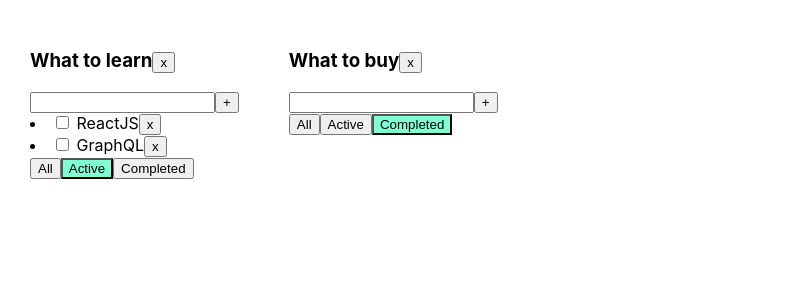
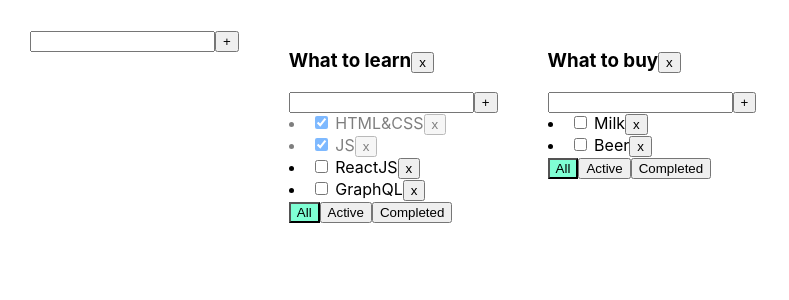
Before and after one commit to gapyoqq/ToDoList, a React (Create React App) app: page / in a window 1280 px wide. Shown: the top 300 px of the page, without its empty margins (0-789 px from the left). Built offline with nearby package versions, Linux system fonts and the light colour scheme.

Commit message:
added opportunity to create more  than 1 TL

```diff
--- /dev/null
+++ b/src/AddItemForm.tsx
@@ -0,0 +1,43 @@
+import React, {ChangeEvent, KeyboardEvent, useState} from "react";
+
+type AddItemFormPropsType = {
+    addItem: (title: string) => void
+
+}
+
+export function AddItemForm(props: AddItemFormPropsType) {
+    const [newTaskTitle, setNewTaskTitle] = useState('')
+    const [errorMyMessage, setErrorMyMessage] = useState<string | null>(null)
+    const onNewTitleChangeHandler = (e: ChangeEvent<HTMLInputElement>) => {
+        setNewTaskTitle(e.currentTarget.value)
+    }
+    const onKeyPressHandler = (e: KeyboardEvent<HTMLInputElement>) => {
+        setErrorMyMessage(null)
+        if (e.charCode == 13) {
+            props.addItem(newTaskTitle)
+            setNewTaskTitle('')
+        }
+    }
+    const addTask = () => {
+        if (newTaskTitle.trim() !== '') {
+            props.addItem(newTaskTitle.trim())
+            setNewTaskTitle('')
+        } else {
+            setErrorMyMessage('Title is required')
+        }
+    }
+
+    return <div>
+        <input
+            className={errorMyMessage ? 'error' : ''}
+            onKeyPress={onKeyPressHandler}
+            value={newTaskTitle}
+            onChange={onNewTitleChangeHandler}/>
+        <button onClick={addTask}>
+            +
+        </button>
+
+        {errorMyMessage && <div className='error-message'>{errorMyMessage}</div>}
+
+    </div>
+}
--- a/src/App.tsx
+++ b/src/App.tsx
@@ -2,6 +2,7 @@
 import './App.css';
 import {TaskType, Todolist} from './Todolist';
 import {v1} from "uuid";
+import {AddItemForm} from "./AddItemForm";
 
 
 export type FilterValuesType = 'all' | 'completed' | 'active'
@@ -11,6 +12,10 @@
     filter: FilterValuesType
 }
 
+type TasksStateType = {
+    [key: string]: TaskType[]
+
+}
 
 function App() {
 
@@ -46,8 +51,9 @@
             setTodolists([...todolists])
         }
     }
+
     let removeTodolist = (todolistId: string) => {
-        let filteredTodolist = todolists.filter((t=> t.id !==todolistId ))
+        let filteredTodolist = todolists.filter((t => t.id !== todolistId))
         setTodolists(filteredTodolist)
         delete tasksObj[todolistId]
         setTasks({...tasksObj})
@@ -59,11 +65,11 @@
 
 
     let [todolists, setTodolists] = useState<Array<TodolistType>>([
-        {id: todolistId1, title: 'What to learn', filter: 'active'},
-        {id: todolistId2, title: 'What to buy', filter: 'completed'}
+        {id: todolistId1, title: 'What to learn', filter: 'all'},
+        {id: todolistId2, title: 'What to buy', filter: 'all'}
     ])
 
-    let [tasksObj, setTasks] = useState({
+    let [tasksObj, setTasks] = useState<TasksStateType>({
         [todolistId1]: [{id: v1(), title: "HTML&CSS", isDone: true},
             {id: v1(), title: "JS", isDone: true},
             {id: v1(), title: "ReactJS", isDone: false},
@@ -72,8 +78,24 @@
             {id: v1(), title: "Beer", isDone: false}]
     })
 
+    function addTodolist(title: string) {
+
+        let todolist: TodolistType = {
+            id: v1(),
+            filter: "all",
+            title: title
+        }
+
+        setTodolists([todolist, ...todolists])
+        setTasks({
+            ...tasksObj,
+            [todolist.id]: []
+        })
+    }
+
     return (
         <div className="App">
+            <AddItemForm addItem={addTodolist}/>
             {
 
                 todolists.map((tl) => {
--- a/src/Todolist.tsx
+++ b/src/Todolist.tsx
@@ -1,7 +1,6 @@
-import React, {ChangeEvent, useState, KeyboardEvent} from 'react';
+import React, {ChangeEvent} from 'react';
 import {FilterValuesType} from "./App";
-
-
+import {AddItemForm} from "./AddItemForm";
 
 
 export type TaskType = {
@@ -16,7 +15,7 @@
     title: string
     tasks: Array<TaskType>
     removeTask: (taskId: string, todolistId: string) => void
-    changeFilter: (value: FilterValuesType, todolistId:string) => void
+    changeFilter: (value: FilterValuesType, todolistId: string) => void
     addTask: (newTaskTitle: string, todolistId: string) => void
     changeStatus: (taskId: string, isDone: boolean, todolistId: string) => void
     filter: FilterValuesType
@@ -24,67 +23,39 @@
 }
 
 export function Todolist(props: PropsType) {
-    const [newTaskTitle, setNewTaskTitle] = useState('')
-    const [errorMyMessage, setErrorMyMessage] = useState<string | null>(null)
 
-    const onNewTitleChangeHandler = (e: ChangeEvent<HTMLInputElement>) => {
-        setNewTaskTitle(e.currentTarget.value)
-    }
-    const onKeyPressHandler = (e: KeyboardEvent<HTMLInputElement>) => {
-        setErrorMyMessage(null)
-        if (e.charCode == 13) {
-            props.addTask(newTaskTitle, props.id)
-            setNewTaskTitle('')
-        }
-    }
-    const addTask = () => {
-        if (newTaskTitle.trim() !== '') {
-            props.addTask(newTaskTitle.trim(),props.id)
-            setNewTaskTitle('')
-        }
-        else {
-            setErrorMyMessage('Title is required')
-        }
-    }
     const onAllClickHandler = () => {
         props.changeFilter('all', props.id)
 
     }
     const onActiveClickHandler = () => {
-        props.changeFilter('active',props.id)
+        props.changeFilter('active', props.id)
     }
     const onCompletedClickHandler = () => {
-        props.changeFilter('completed',props.id)
+        props.changeFilter('completed', props.id)
     }
-const removeTodolist =  () => {
+    const removeTodolist = () => {
         props.removeTodolist(props.id)
-}
+    }
 
+    const addTask = (title:string) => {
+        props.addTask(title,props.id)
+    }
     return <div>
-        <h3>{props.title}<button onClick={removeTodolist}>x</button></h3>
-        <div>
-            <input
-                className={errorMyMessage ? 'error' : ''}
-                onKeyPress={onKeyPressHandler}
-                value={newTaskTitle}
-                onChange={onNewTitleChangeHandler}/>
-            <button onClick={addTask}>
-                +
-            </button>
-
-            {errorMyMessage && <div className='error-message'>{errorMyMessage}</div>}
-
-        </div>
+        <h3>{props.title}
+            <button onClick={removeTodolist}>x</button>
+        </h3>
+        <AddItemForm  addItem={addTask}/>
         {
             props.tasks.map(t => {
                 const onRemoveHandler = () => {
-                    props.removeTask(t.id,props.id)
+                    props.removeTask(t.id, props.id)
                 }
                 const onChangeHandler = (e: ChangeEvent<HTMLInputElement>) => {
-                    props.changeStatus(t.id, e.currentTarget.checked,props.id)
+                    props.changeStatus(t.id, e.currentTarget.checked, props.id)
                 }
 
-                return <li key={t.id} className={t.isDone? 'is-done':''}><input
+                return <li key={t.id} className={t.isDone ? 'is-done' : ''}><input
                     type="checkbox"
                     onChange={onChangeHandler}
                     checked={t.isDone}
@@ -95,10 +66,11 @@
             })
         }
         <div>
-            <button className={props.filter === 'all'? 'active-filter': ''} onClick={onAllClickHandler}>All</button>
-            <button className={props.filter === 'active'? 'active-filter': ''} onClick={onActiveClickHandler}>Active
+            <button className={props.filter === 'all' ? 'active-filter' : ''} onClick={onAllClickHandler}>All</button>
+            <button className={props.filter === 'active' ? 'active-filter' : ''} onClick={onActiveClickHandler}>Active
             </button>
-            <button className={props.filter === 'completed'? 'active-filter': ''} onClick={onCompletedClickHandler}>Completed
+            <button className={props.filter === 'completed' ? 'active-filter' : ''}
+                    onClick={onCompletedClickHandler}>Completed
             </button>
         </div>
     </div>
```
